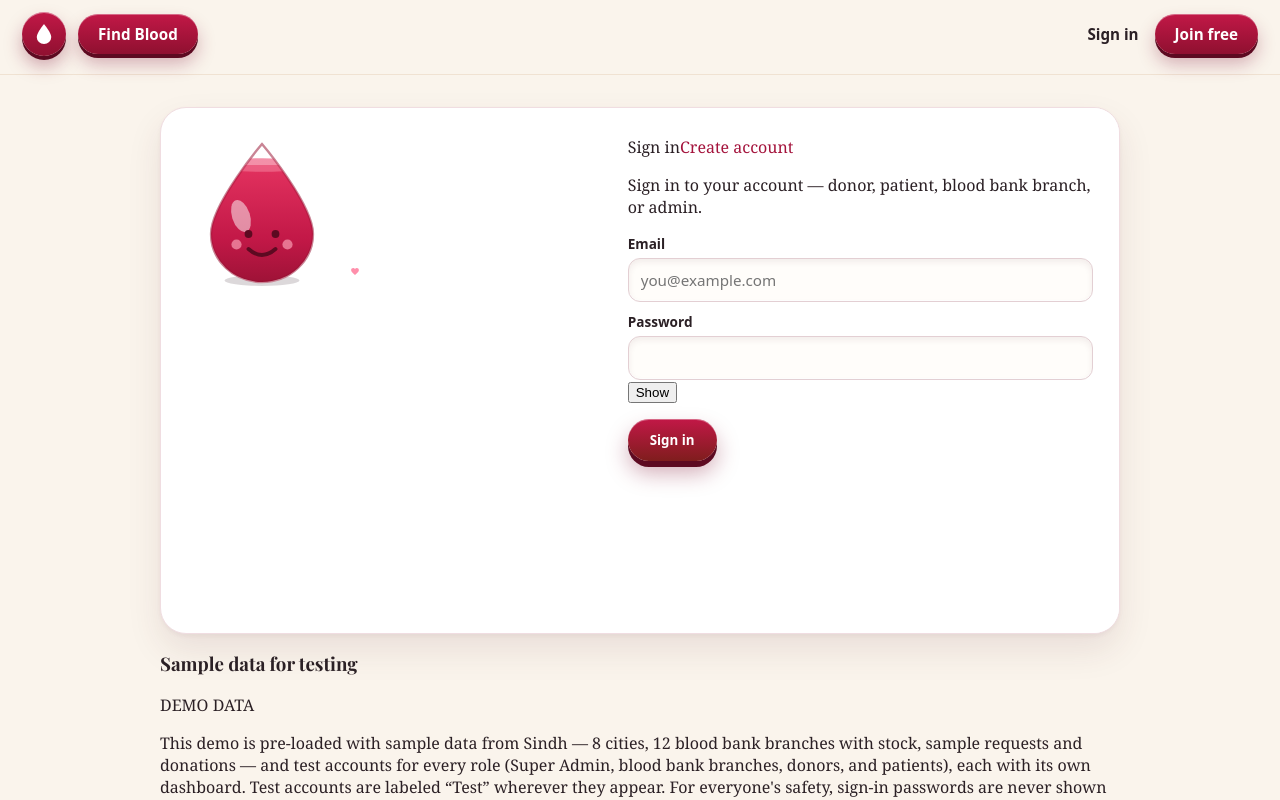
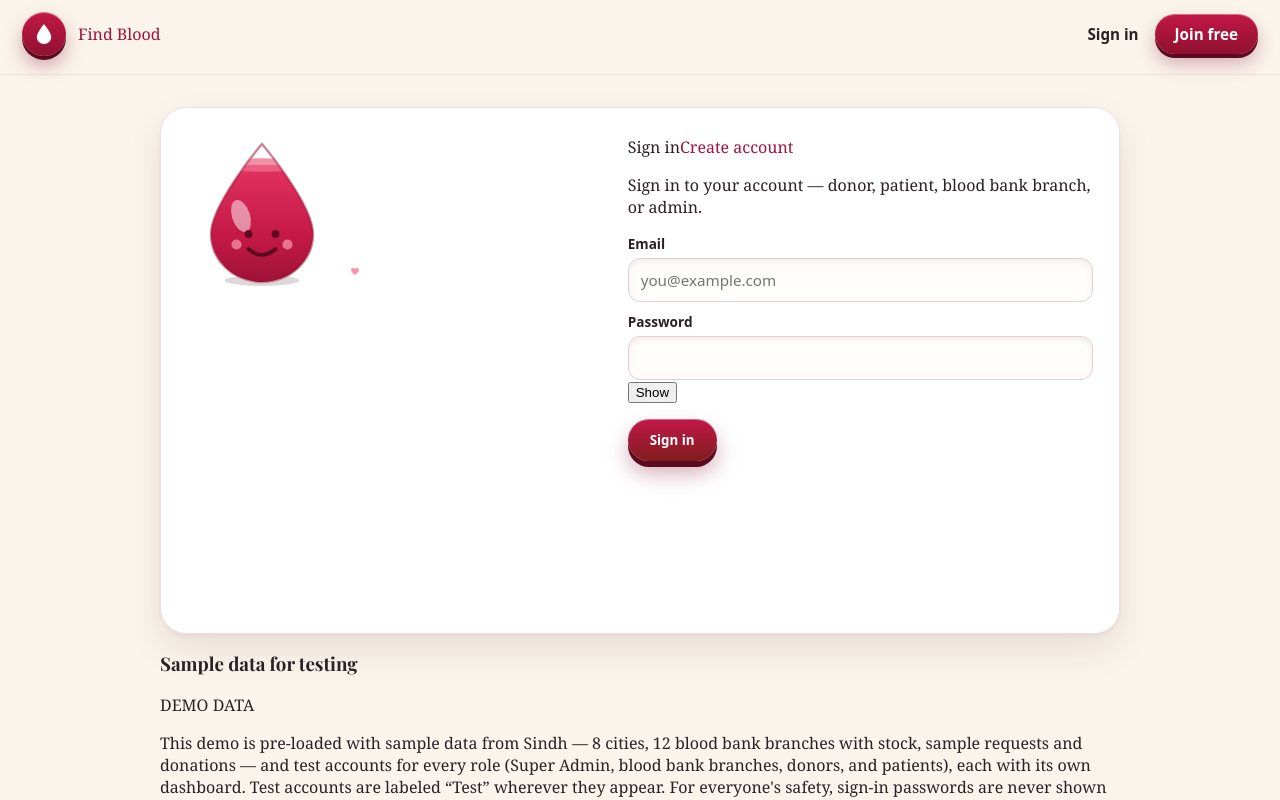
Before and after one commit to msachal5700/sindh-blood-bank, a Next.js app: page /login in a window 1280 px wide. Shown: the top 800 px of the page. Built offline with nearby package versions, Linux system fonts and the light colour scheme; no server answers; the database is empty.

Commit message:
Match original auth pages: patient/donor register + sign in screenshots

```diff
--- a/components/Header.tsx
+++ b/components/Header.tsx
@@ -44,10 +44,14 @@ export default function Header() {
         <Link href="/" className="hdr-drop" aria-label="Sindh Blood Bank — home">
           <WhiteDrop />
         </Link>
-        <Link href="/" className="hdr-pill">
-          Find Blood
-          {onHome && <span className="hdr-bar" />}
-        </Link>
+        {onHome ? (
+          <Link href="/" className="hdr-pill">
+            Find Blood
+            <span className="hdr-bar" />
+          </Link>
+        ) : (
+          <Link href="/" className="hdr-textlink">Find Blood</Link>
+        )}
       </div>
       <nav>
         {me ? (
```
